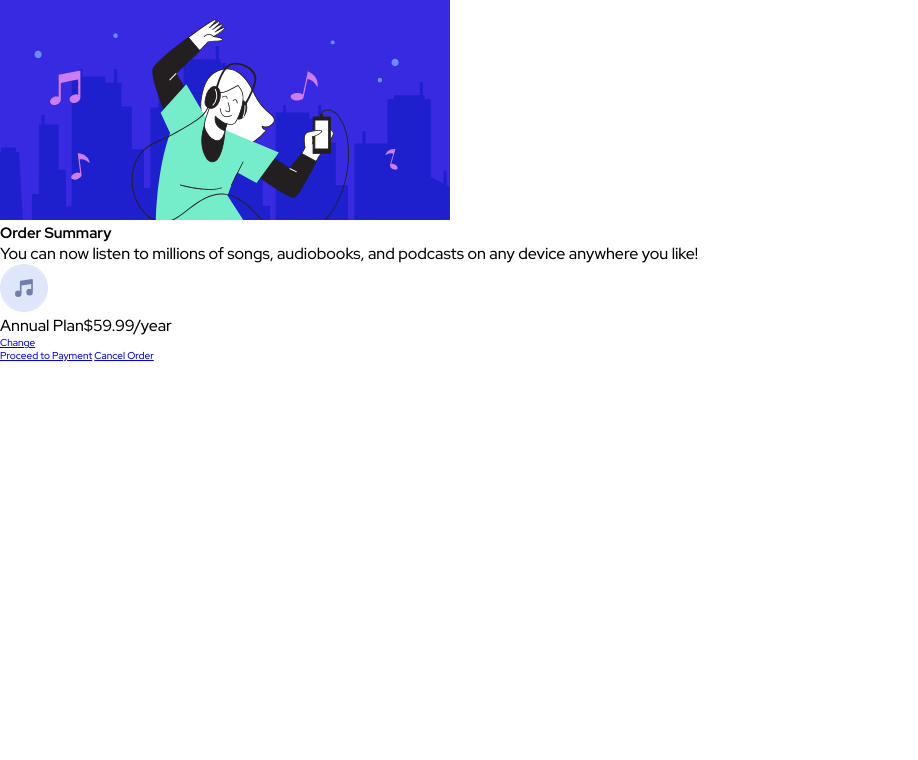
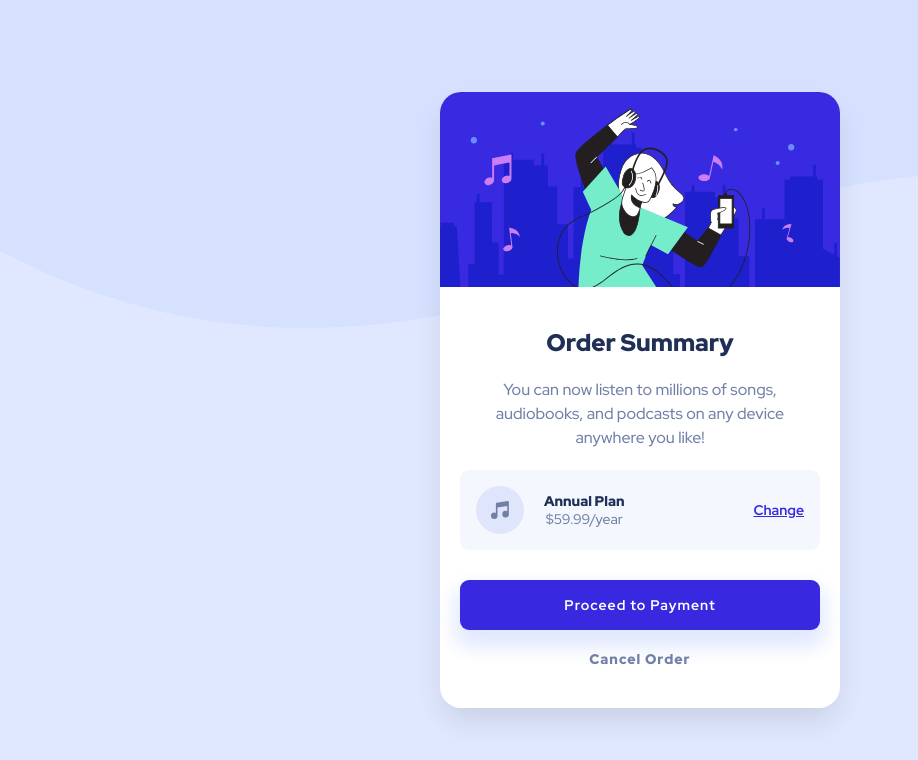
Before and after one commit to avinash4364/Order-Summary-Component, a plain HTML site: page index.html in a window 1280 px wide. Shown: the whole page, without its empty margins (0-918 px from the left). Drawn offline with Linux system fonts and the light colour scheme.

Commit message:
completed the challenge and completed the styling of the website

```diff
--- a/index.html
+++ b/index.html
@@ -34,11 +34,12 @@
           You can now listen to millions of songs, audiobooks, and podcasts on
           any device anywhere you like!
         </p>
-        <section class="order-plan">
+        <section class="order-plan--display">
           <img src="images/icon-music.svg" alt="a music icon" />
-          <p class="order-plan--price">
-            Annual Plan<span class="price">$59.99/year</span>
-          </p>
+          <div class="order-plan">
+            <span class="order-plan--type">Annual Plan</span>
+            <span class="order-plan--price">$59.99/year</span>
+          </div>
           <a href="#" class="order-change">Change</a>
         </section>
         <a href="#" class="order-proceed">Proceed to Payment</a>
--- a/style.css
+++ b/style.css
@@ -20,8 +20,155 @@ html {
 
 body {
   font-family: 'Red Hat Display', sans-serif;
+  background-color: var(--pale-blue);
+  min-height: 100vh;
+  display: flex;
+  justify-content: center;
+  align-items: center;
+  background-image: url('images/pattern-background-mobile.svg');
+  background-repeat: no-repeat;
+  background-position-x: center;
+  background-size: contain;
 }
 
 p {
   font-size: 1.6rem;
 }
+
+a {
+  text-decoration: none;
+}
+
+/* Moblie First Approach */
+.order {
+  max-width: 32rem;
+  display: grid;
+  grid-template-rows: 3fr 7fr;
+  border-radius: 2.1rem;
+  background-color: hsl(0, 0%, 100%);
+  box-shadow: 0px 16px 30px -3px rgba(0, 0, 0, 0.1);
+}
+
+.order-img img {
+  width: 100%;
+  display: block;
+  border-top-left-radius: 2.1rem;
+  border-top-right-radius: 2.1rem;
+}
+
+.order-summary {
+  padding: 2rem;
+  display: flex;
+  flex-direction: column;
+  align-items: center;
+  text-align: center;
+  gap: 2rem;
+  color: var(--desaturated-blue);
+}
+
+.order-heading {
+  color: var(--dark-blue);
+  font-weight: 900;
+  font-size: 2.4rem;
+}
+
+.order-desc {
+  line-height: 1.5;
+  padding: 0 1rem;
+}
+
+.order-plan--display {
+  width: 100%;
+  gap: 2rem;
+  background-color: var(--very-pale-blue);
+  padding: 1.6rem;
+  display: flex;
+  border-radius: 9px;
+  align-items: center;
+}
+
+.order-plan {
+  display: flex;
+  flex-direction: column;
+  font-size: 1.4rem;
+}
+
+.order-plan--type {
+  color: var(--dark-blue);
+  font-weight: 900;
+}
+
+.order-plan--price {
+  font-weight: 500;
+  color: var(--desaturated-blue);
+}
+
+.order-change:link,
+.order-change:visited {
+  text-decoration: underline;
+  color: var(--bright-blue);
+  font-size: 1.4rem;
+  font-weight: 700;
+  flex: 1;
+  text-align: right;
+  transition: all 0.3s;
+}
+
+.order-change:hover,
+.order-change:active {
+  text-decoration: none;
+}
+
+.order-proceed:link,
+.order-proceed:visited {
+  width: 100%;
+  color: hsl(0, 0%, 100%);
+  background-color: var(--bright-blue);
+  font-size: 1.4rem;
+  text-decoration: none;
+  font-weight: 700;
+  padding: 1.6rem 0;
+  border-radius: 9px;
+  margin-top: 1rem;
+  letter-spacing: 1px;
+  box-shadow: 0px 12px 20px 5px hsl(225, 100%, 94%);
+  transition: all 0.3s;
+}
+
+.order-proceed:hover,
+.order-proceed:active {
+  background-color: hsl(245, 83%, 68%);
+}
+
+.order-cancel:link,
+.order-cancel:visited {
+  color: var(--desaturated-blue);
+  font-size: 1.4rem;
+  font-weight: 900;
+  margin-bottom: 1rem;
+  letter-spacing: 1px;
+  transition: color 0.3s;
+}
+
+.order-cancel:hover,
+.order-cancel:active {
+  color: var(--dark-blue);
+}
+
+@media (min-width: 1024px) {
+  body {
+    background-image: url('images/pattern-background-desktop.svg');
+    background-position-y: -6rem;
+  }
+
+  .order {
+    max-width: 40rem;
+    grid-template-rows: auto;
+    gap: 2rem;
+  }
+
+  .order-cancel:link,
+  .order-cancel:visited {
+    margin-bottom: 2rem;
+  }
+}
```
